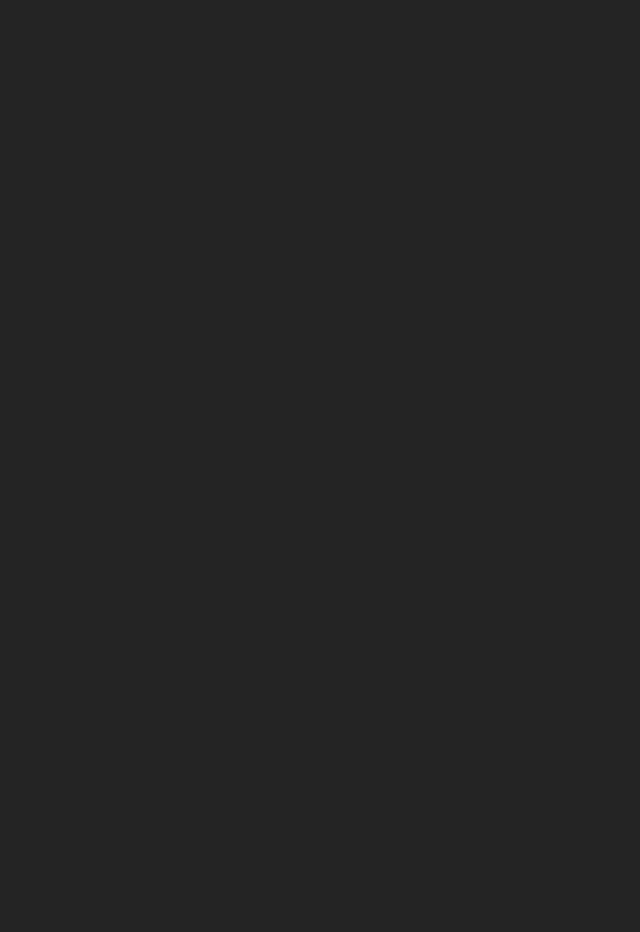
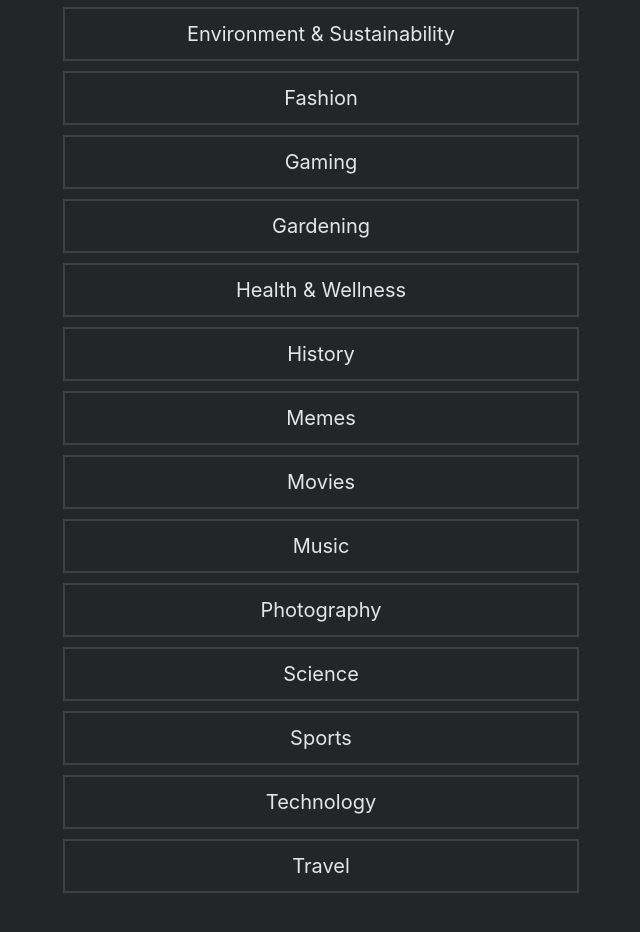
Before and after one commit to ianuriegas/express-react-project, a React app in the folder client/: page / in a window 1280 px wide. Shown: the part 600-1532 px from the top of the page, without its empty margins (319-959 px from the left). Before the commit the page ends 800 px from the top, so only its background shows below. Built offline with nearby package versions, Linux system fonts and the light colour scheme.

Commit message:
fix: fixed stylistic error in TopicsPage.

```diff
--- a/client/src/App.js
+++ b/client/src/App.js
@@ -9,7 +9,10 @@ import Users from "./pages/Users";
 import Topics from "./pages/Topics";
 import MainNavBar from "./components/MainNavBar";
 import TopicPage from "./pages/TopicPage";
-import topicsData from "./data/data.json"
+import data from "./data/data.json"
+
+const topicsData = data;
+
 export const ThemeContext = createContext();
 
 function App() {
@@ -42,7 +45,7 @@ function App() {
             <Route path="/users" element={<Users theme={theme} />} />
             <Route
               path="/topics/:topicName"
-              element={<TopicPage theme={theme} />}
+              element={<TopicPage theme={theme} topicsData={topicsData} />}
             />
           </Routes>
           {/* </Router> */}
--- a/client/src/data/data.json
+++ b/client/src/data/data.json
@@ -43,6 +43,23 @@
           ]
         }
       ]
-    }
+    },
+    "Cooking": {},
+    "DIY Projects": {},
+    "Education": {},
+    "Environment & Sustainability": {},
+    "Fashion": {},
+    "Gaming": {},
+    "Gardening": {},
+    "Health & Wellness": {},
+    "History": {},
+    "Memes": {},
+    "Movies": {},
+    "Music": {},
+    "Photography": {},
+    "Science": {},
+    "Sports": {},
+    "Technology": {},
+    "Travel": {}
   }
 }
--- a/client/src/pages/TopicPage.js
+++ b/client/src/pages/TopicPage.js
@@ -13,19 +13,16 @@ function TopicPage({ theme }) {
       id={theme}
       style={{
         paddingTop: "70px",
-        display: "flex",
-        justifyContent: "center",
-        alignItems: "center",
       }}
     >
       <body
-        class="body-individual-topic"
+        class="body-topics"
         style={{
           // backgroundColor: "blue",
           textAlign: "center",
         }}
       >
-        <h2>{topicName}</h2>
+        <h2>{topicName} Posts</h2>
         <PostCard></PostCard>
         {/* <PostCard></PostCard> */}
       </body>
--- a/client/src/pages/Topics.js
+++ b/client/src/pages/Topics.js
@@ -2,6 +2,28 @@ import React from "react";
 import { Link } from "react-router-dom";
 
 function Topics({ theme, topicsData }) {
+  //   const topics = [
+  //     "Art",
+  //     "Astrology & Space Exploration",
+  //     "Books",
+  //     "Cooking",
+  //     "DIY Projects",
+  //     "Education",
+  //     "Environment & Sustainability",
+  //     "Fashion",
+  //     "Gaming",
+  //     "Gardening",
+  //     "Health & Wellness",
+  //     "History",
+  //     "Memes",
+  //     "Movies",
+  //     "Music",
+  //     "Photography",
+  //     "Science",
+  //     "Sports",
+  //     "Technology",
+  //     "Travel",
+  //   ];
   const topics = Object.keys(topicsData["topics"]);
 
   const truncateTopic = (topic) => {
@@ -12,9 +34,15 @@ function Topics({ theme, topicsData }) {
 
   return (
     <div id={theme} style={{ paddingTop: "70px" }}>
-      <body class="body-topics">
+      <body
+        class="body-topics"
+        //   style={{ backgroundColor: "blue" }}
+      >
         <h2>Topics</h2>
-        <div className={containerClassName}>
+        <div
+          className={containerClassName}
+          //   style={{ backgroundColor: "green" }}
+        >
           {topics.map((topic) => (
             <div class="category-box">
               <Link to={`/topics/${topic}`}>{truncateTopic(topic)}</Link>
```
